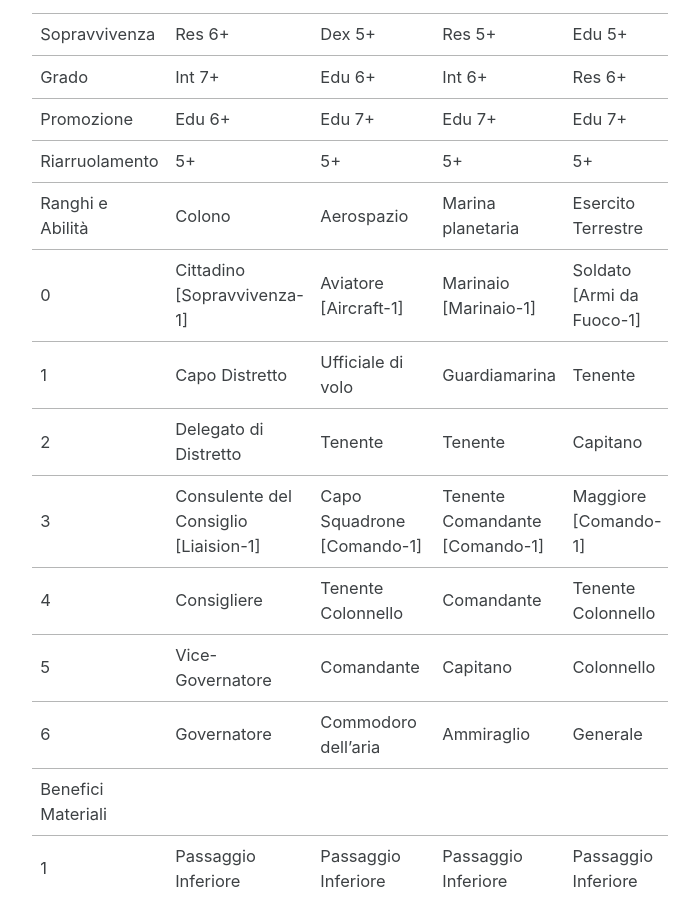
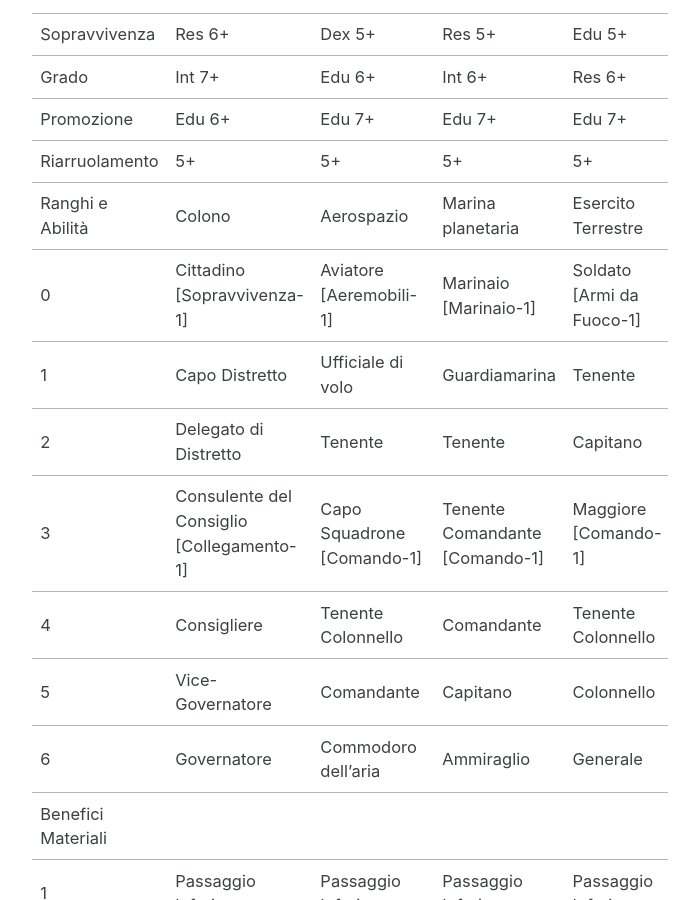
Before and after one commit to Italian-Translation-Alliance/cepheus-engine-ita.github.io, a Jekyll site: the page built from _srd/libro_primo/ch1_creazione_personaggi.md, in a window 1280 px wide and 900 px high, scrolled down 33708 px. Shown: the whole window, without its empty margins (290-989 px from the left). Built offline with Jekyll 4.4.1, drawn with Linux system fonts in a browser that asks for light colours; cached includes are drawn as plain includes.

Commit message:
Update ch1_creazione_personaggi.md

```diff
--- a/_srd/libro_primo/ch1_creazione_personaggi.md
+++ b/_srd/libro_primo/ch1_creazione_personaggi.md
@@ -514,17 +514,17 @@
 | Promozione          | Edu 6+                                  | Edu 7+                       | Edu 7+                           | Edu 7+                      | Soc 7+                                 | --                        |
 | Riarruolamento      | 5+                                      | 5+                           | 5+                               | 5+                          | 5+                                     | 6+                        |
 | Ranghi e Abilità    | Colono                                  | Aerospazio                   | Marina planetaria                | Esercito Terrestre          | Diplomatico                            | Esploratore               |
-| 0                   | Cittadino \[Sopravvivenza-1\]           | Aviatore \[Aircraft-1\]      | Marinaio \[Marinaio-1\]          | Soldato \[Armi da Fuoco-1\] | Attaché \[Collegamento-1\]             | \[Pilota-1\]              |
+| 0                   | Cittadino \[Sopravvivenza-1\]           | Aviatore \[Aeremobili-1\]      | Marinaio \[Marinaio-1\]          | Soldato \[Armi da Fuoco-1\] | Attaché \[Collegamento-1\]             | \[Pilota-1\]              |
 | 1                   | Capo Distretto                          | Ufficiale di volo            | Guardiamarina                    | Tenente                     | Terzo Segretario                       | --                        |
 | 2                   | Delegato di Distretto                   | Tenente                      | Tenente                          | Capitano                    | Secondo Segretario                     | --                        |
-| 3                   | Consulente del Consiglio \[Liaision-1\] | Capo Squadrone \[Comando-1\] | Tenente Comandante \[Comando-1\] | Maggiore \[Comando-1\]      | Primo Segretario \[Amministrazione-1\] | --                        |
+| 3                   | Consulente del Consiglio \[Collegamento-1\] | Capo Squadrone \[Comando-1\] | Tenente Comandante \[Comando-1\] | Maggiore \[Comando-1\]      | Primo Segretario \[Amministrazione-1\] | --                        |
 | 4                   | Consigliere                             | Tenente Colonnello           | Comandante                       | Tenente Colonnello          | Consigliere                            | --                        |
 | 5                   | Vice-Governatore                        | Comandante                   | Capitano                         | Colonnello                  | Ministro                               | --                        |
 | 6                   | Governatore                             | Commodoro dell’aria          | Ammiraglio                       | Generale                    | Ambasciatore                           | --                        |
 | Benefici Materiali  |                                         |                              |                                  |                             |                                        |                           |
 | 1                   | Passaggio Inferiore                         | Passaggio Inferiore              | Passaggio Inferiore                  | Passaggio Inferiore             | Passaggio Inferiore                        | Passaggio Inferiore           |
 | 2                   | +1 Int                                  | +1 Edu                       | +1 Edu                           | +1 Int                      | +1 Edu                                 | +1 Edu                    |
-| 3                   | Arma                                    | Arma                         | Arma                             | Arma                        | Passaggio Medio                        | Ar,a                      |
+| 3                   | Arma                                    | Arma                         | Arma                             | Arma                        | Passaggio Medio                        | Arma                      |
 | 4                   | Passaggio Medio                         | Passaggio Medio              | Passaggio Medio                  | Passaggio Medio             | Passaggio Superiore                         | Passaggio Medio           |
 | 5                   | Passaggio Medio                         | Arma                         | Arma                             | Arma                        | +1 Soc                                 | Società degli Esploratori |
 | 6                   | Passaggio Superiore                          | Passaggio Superiore               | Passaggio Superiore                   | Passaggio Superiore              | Passaggio Superiore                         | Vascello da Esplorazione  |
@@ -553,7 +553,7 @@
 | 3                       | Animali             | Artiglieria         | Artiglieria         | Artiglieria         | Baldoria            | Armi da Fuoco       |
 | 4                       | Elettronica         | Mischia             | Mischia             | Mischia             | Corruzione          | Artigliera          |
 | 5                       | Sopravvivenza       | Sopravvivenza       | Sopravvivenza       | Ricognizione        | Collegamento        | Ricognizione        |
-| 6                       | Veicoli             | Aircraft            | Marinaio            | Tenuta da Battaglia | Veicoli             | Pilota              |
+| 6                       | Veicoli             | Aeremobili            | Marinaio            | Tenuta da Battaglia | Veicoli             | Pilota              |
 |                         | Specialista         | Specialista         | Specialista         | Specialista         | Specialista         | Specialista         |
 | 1                       | Atletica            | Comunicazioni       | Comunicazioni       | Comunicazioni       | Baldoria            | Ingegneria           |
 | 2                       | Baldoria            | Gravitonica         | Elettronica         | Demolizioni         | Lingue              | Artigliera          |
```
